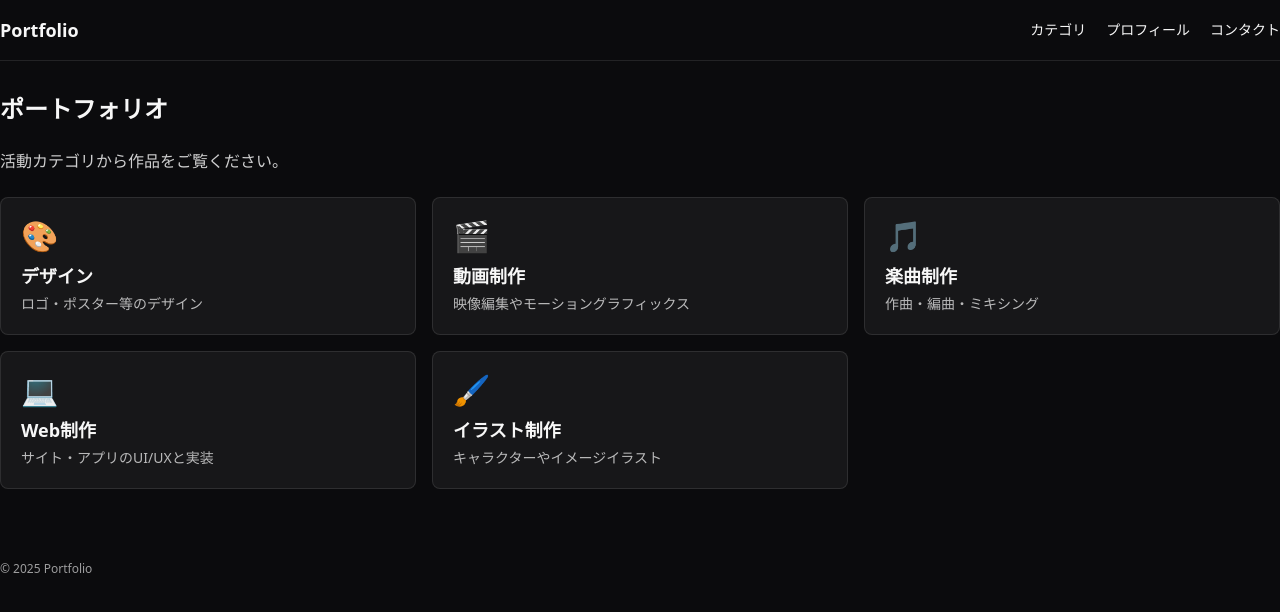
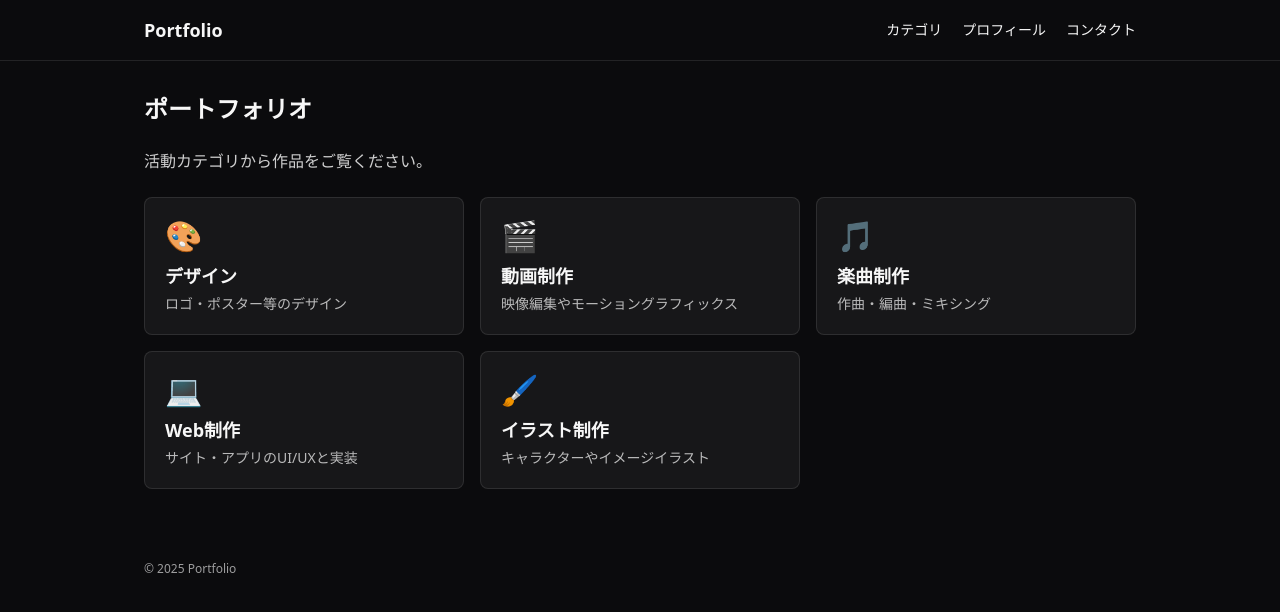
Before and after one commit to sekisei2424/Portfolio, a Next.js app: page / in a window 1280 px wide. Shown: the top 612 px of the page. Built offline with nearby package versions, Linux system fonts and the light colour scheme.

Commit message:
fix(ui): restore centered container with plain CSS rule (max-width 64rem)

```diff
--- a/app/globals.css
+++ b/app/globals.css
@@ -14,4 +14,11 @@ body {
   color: var(--fg);
 }
 
-/* Tailwind container utility configured in tailwind.config.ts; custom .container removed */
+/* Ensure container centers content without relying on @apply */
+.container {
+  margin-left: auto;
+  margin-right: auto;
+  max-width: 64rem; /* ~max-w-5xl */
+  padding-left: 1rem;
+  padding-right: 1rem;
+}
```
